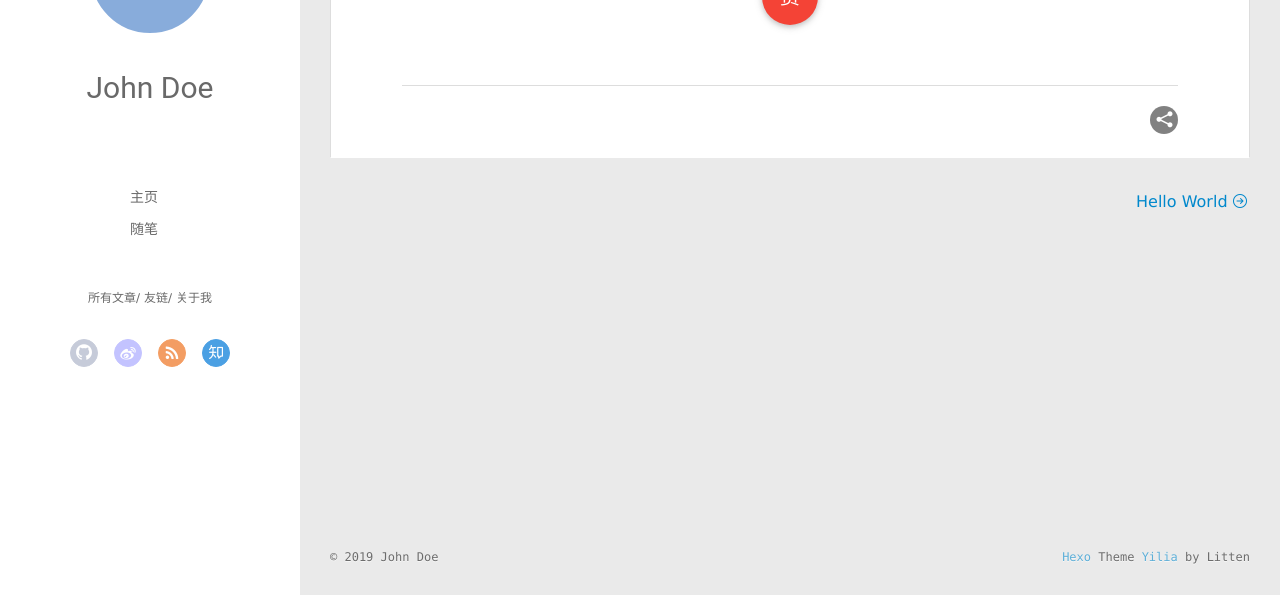
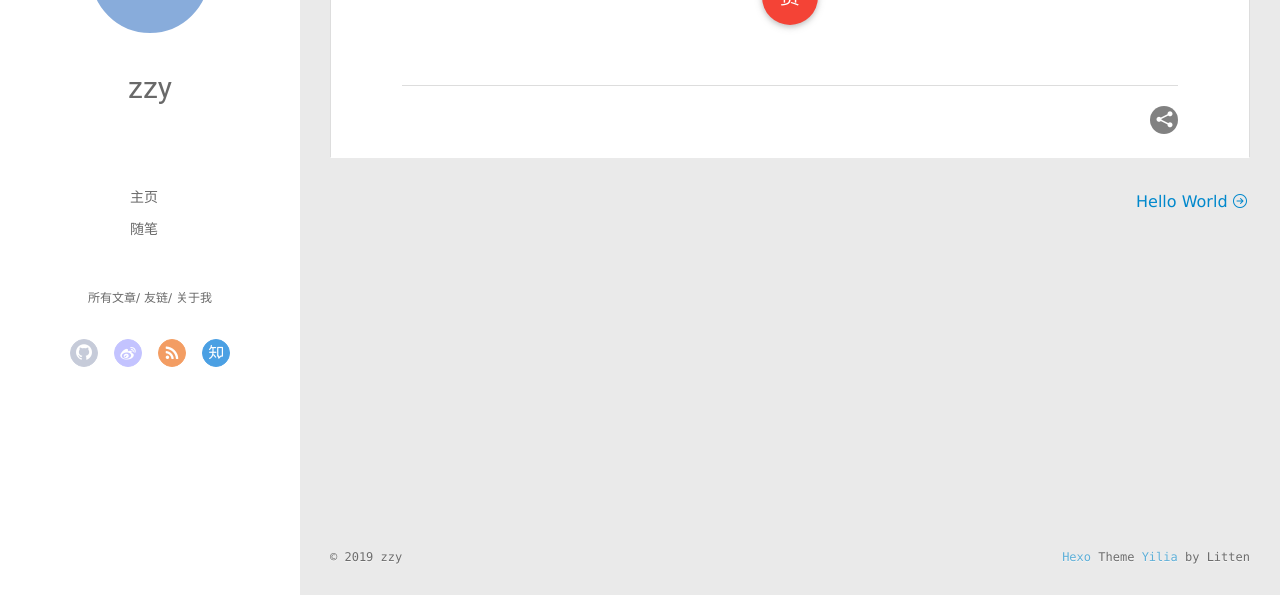
Before and after one commit to zz-Jade/zz-Jade.github.io, a plain HTML site: page 2019/12/17/firstblog-hexo/index.html in a window 1280 px wide. Shown: the part 202-797 px from the top of the page. Drawn offline with Linux system fonts and the light colour scheme; no server answers.

Commit message:
Site updated: 2019-12-17 18:24:25

```diff
--- a/2019/12/17/firstblog-hexo/index.html
+++ b/2019/12/17/firstblog-hexo/index.html
@@ -15,7 +15,7 @@
 <meta property="og:locale" content="en_US">
 <meta property="article:published_time" content="2019-12-17T09:44:59.000Z">
 <meta property="article:modified_time" content="2019-12-17T09:44:59.438Z">
-<meta property="article:author" content="John Doe">
+<meta property="article:author" content="zzy">
 <meta name="twitter:card" content="summary">
 
     <link rel="alternative" href="/atom.xml" title="Hexo" type="application/atom+xml">
@@ -48,7 +48,7 @@
 			<img src="" class="js-avatar">
 		</a>
 		<hgroup>
-		  <h1 class="header-author"><a href="/">John Doe</a></h1>
+		  <h1 class="header-author"><a href="/">zzy</a></h1>
 		</hgroup>
 
 
@@ -106,7 +106,7 @@
 				<img src="" class="js-avatar">
 			</div>
 			<hgroup>
-			  <h1 class="header-author js-header-author">John Doe</h1>
+			  <h1 class="header-author js-header-author">zzy</h1>
 			</hgroup>
 
 
@@ -310,7 +310,7 @@
   <div class="outer">
     <div id="footer-info">
     	<div class="footer-left">
-    		&copy; 2019 John Doe
+    		&copy; 2019 zzy
     	</div>
       	<div class="footer-right">
       		<a href="http://hexo.io/" target="_blank">Hexo</a>  Theme <a href="https://github.com/litten/hexo-theme-yilia" target="_blank">Yilia</a> by Litten
```
Also changed, not shown: 2019/12/17/hello-world/index.html (+4 -4 lines), archives/2019/12/index.html (+4 -4 lines), archives/2019/index.html (+4 -4 lines), archives/index.html (+4 -4 lines), index.html (+4 -4 lines).
